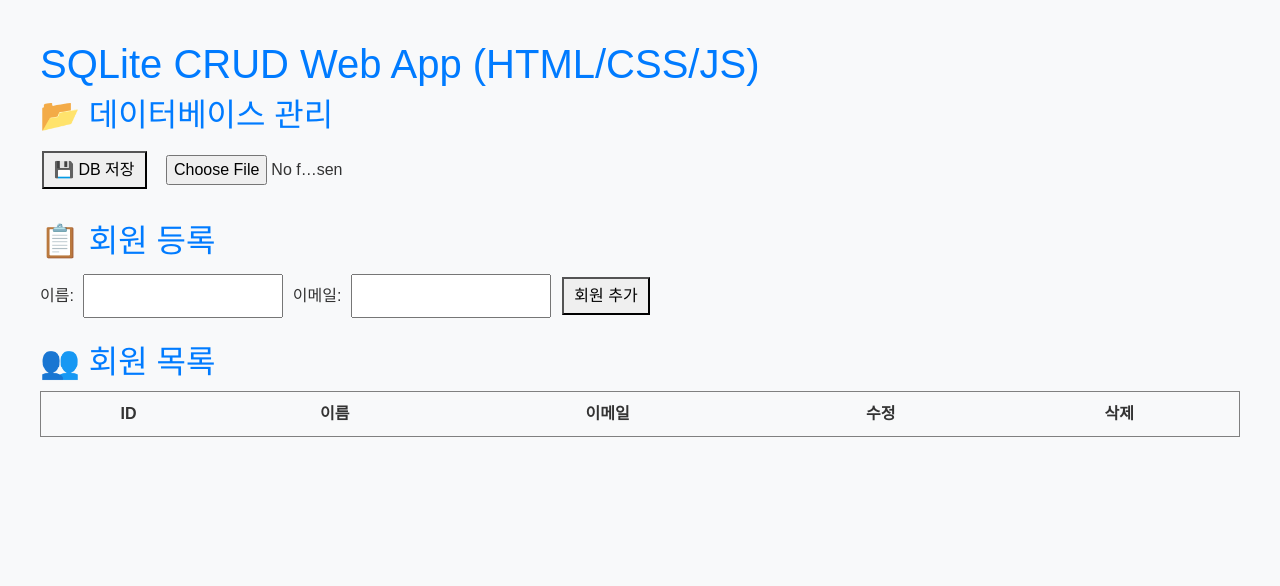
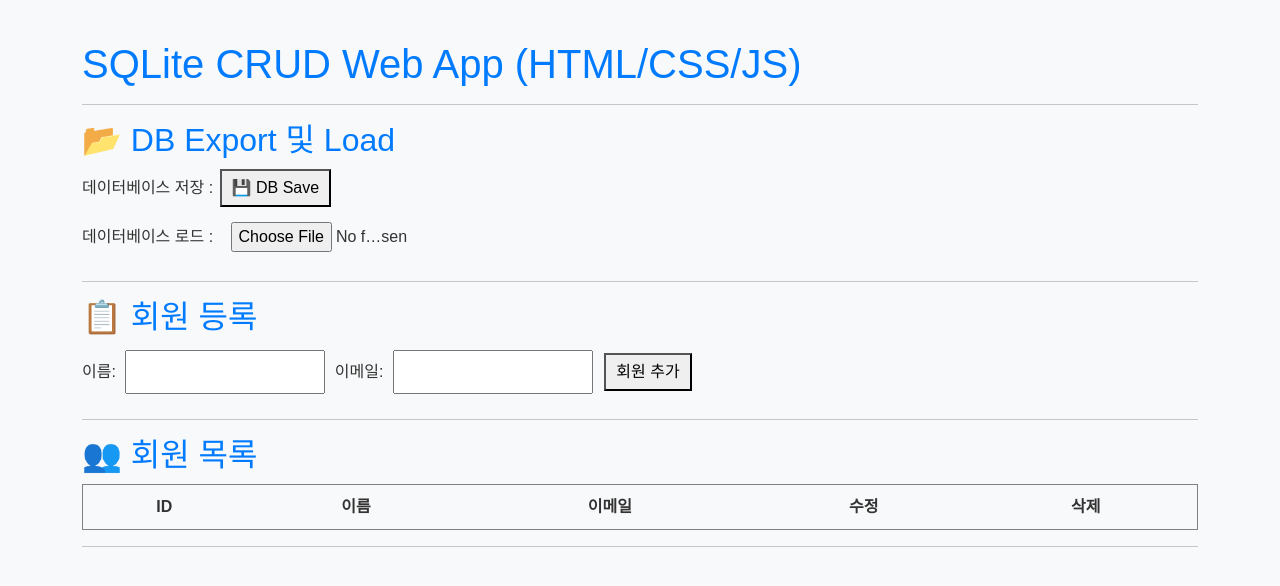
Before and after one commit to Jeuk0908/JS_2025_Basic-forked-, a website: page 7_Database_conn/index.html in a window 1280 px wide. Drawn offline with nearby package versions, Linux system fonts and the light colour scheme.

Commit message:
SQLite Database 예제 수정 - 이벤트 핸들링 부여 컨벤션 수정 - sample-db.sqlite 파일 추가

```diff
--- a/7_Database_conn/index.html
+++ b/7_Database_conn/index.html
@@ -16,14 +16,23 @@
   <script defer src="script.js"></script>
 </head>
 <body>
+<div class="container">
   <h1>SQLite CRUD Web App (HTML/CSS/JS)</h1>
-
+  <hr>
+  <section class="db-mgmt">
     <!-- 데이터베이스 파일 관리 -->
-<h2>📂 데이터베이스 관리</h2>
-<button onclick="saveDatabase()">💾 DB 저장</button>
-<input type="file" id="dbFileInput" accept=".sqlite" onchange="loadDatabase(event)">
-<br><br>
-
+    <h2>📂 DB Export 및 Load</h2>
+    <div class="db_save">
+      <label for="saveDB">데이터베이스 저장 : </label>
+      <button id="saveDB">💾 DB Save</button>
+    </div>
+    <div class="db_load">
+      <label for="loadDB">데이터베이스 로드 : </label>
+      <input type="file" id="loadDB" accept=".sqlite">
+    </div>
+  </section>
+  <hr>
+  <section class="user-add">
     <!-- 사용자 입력 폼 -->
     <h2>📋 회원 등록</h2>
     <form id="userForm">
@@ -33,7 +42,9 @@
       <input type="email" id="email" required>
       <button type="submit">회원 추가</button>
     </form>
-
+  </section>
+  <hr>
+  <section class="user-list">
     <!-- 회원 목록 -->
     <h2>👥 회원 목록</h2>
     <table border="1" id="userTable">
@@ -48,5 +59,8 @@
       </thead>
       <tbody></tbody>
     </table>
+  </section>
+  <hr>
+</div>
 </body>
 </html>
--- a/7_Database_conn/script.js
+++ b/7_Database_conn/script.js
@@ -84,6 +84,8 @@
     link.click();
     alert("데이터베이스가 저장되었습니다.");
 }
+const dbSaveBtn = document.getElementById('saveDB')
+dbSaveBtn.addEventListener('click', saveDatabase)
 
 // 데이터베이스 파일 불러오기
 async function loadDatabase(event) {
@@ -101,6 +103,8 @@
     };
     reader.readAsArrayBuffer(file);
 }
+const dbLoadBtn = document.getElementById('loadDB')
+dbLoadBtn.addEventListener('change', loadDatabase)
 
 // 페이지 로딩 시 DB 초기화
 window.onload = initDatabase;
```
Also changed, not shown: 1 other file. Lines whose indentation alone changed are shown as unchanged.
